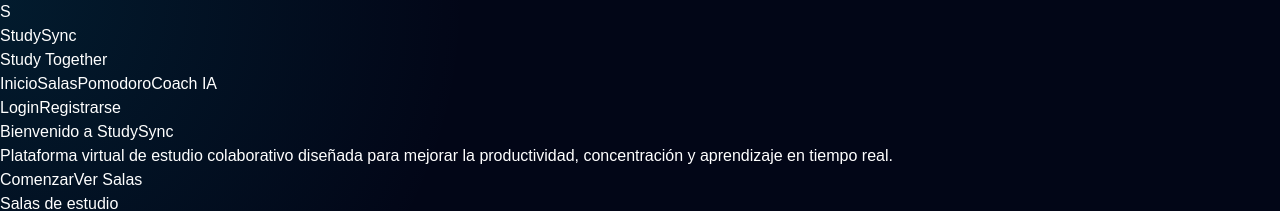
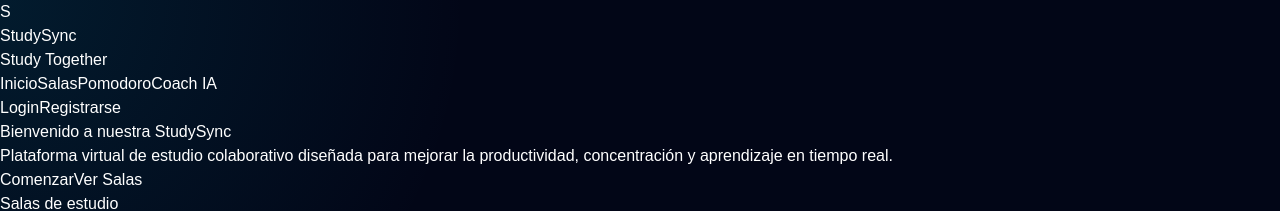
Before and after one commit to studysyncgrupoj-code/proyecto_grupoj-version2, a React app in the folder frontend/: page / in a window 1280 px wide. Shown: the top 211 px of the page. Built offline with nearby package versions, Linux system fonts and the light colour scheme; the HTML template or start-up script is replaced by a standard one.

Commit message:
I added new information

```diff
--- a/frontend/src/pages/Home.jsx
+++ b/frontend/src/pages/Home.jsx
@@ -7,7 +7,7 @@ function Home() {
       <section className="py-32">
 
         <h1 className="text-4xl md:text-6xl font-bold leading-tight">
-          Bienvenido a
+          Bienvenido a nuestra
           <span className="text-cyan-400"> StudySync</span>
         </h1>
 
```
